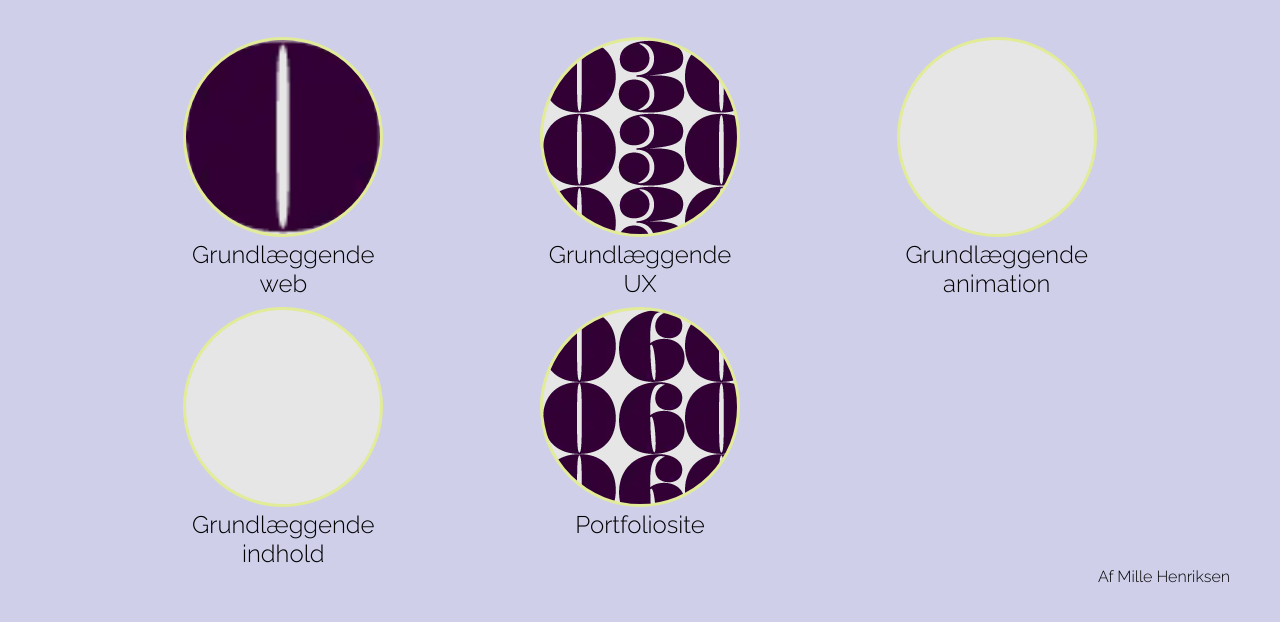
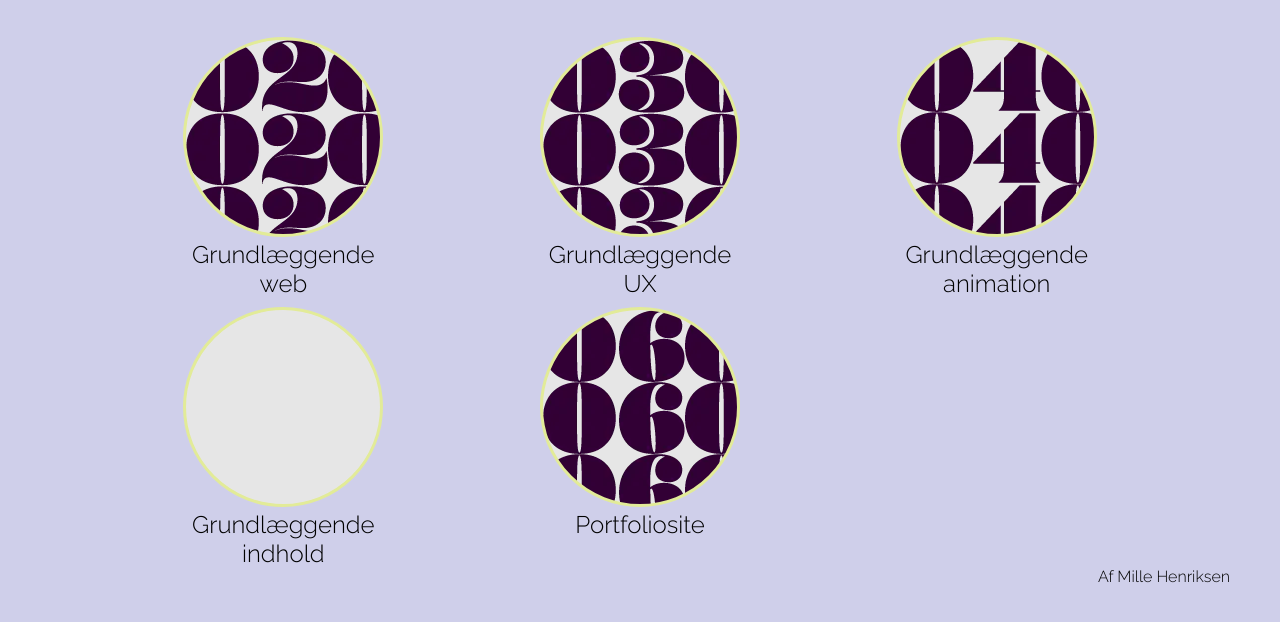
Before and after one commit to mill9510/06_portfolio, a plain HTML site: page portfolio.html in a window 1280 px wide. Shown: the part 172-794 px from the top of the page. Drawn offline with Linux system fonts and the light colour scheme.

Commit message:
img tilføjet

```diff
--- a/portfolio.css
+++ b/portfolio.css
@@ -45,15 +45,15 @@ img {
 
 .kategori1 {
   background-image: url("imgs/02.webp");
-  background-size: cover;
+  background-size: auto;
 }
 .kategori2 {
   background-image: url("imgs/03.webp");
   background-size: auto;
 }
 .kategori3 {
-  background-image: url("../06_portfolioeksamen/kategori_imgs/forside_2-kopi.svg");
-  background-size: cover;
+  background-image: url("imgs/04.webp");
+  background-size: auto;
 }
 .kategori4 {
   background-image: url("../");
```
Also changed, not shown: imgs/04.webp (added).
